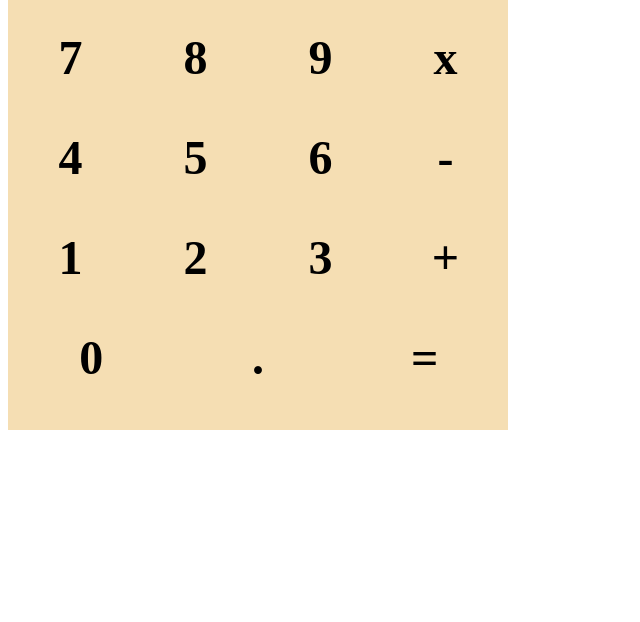
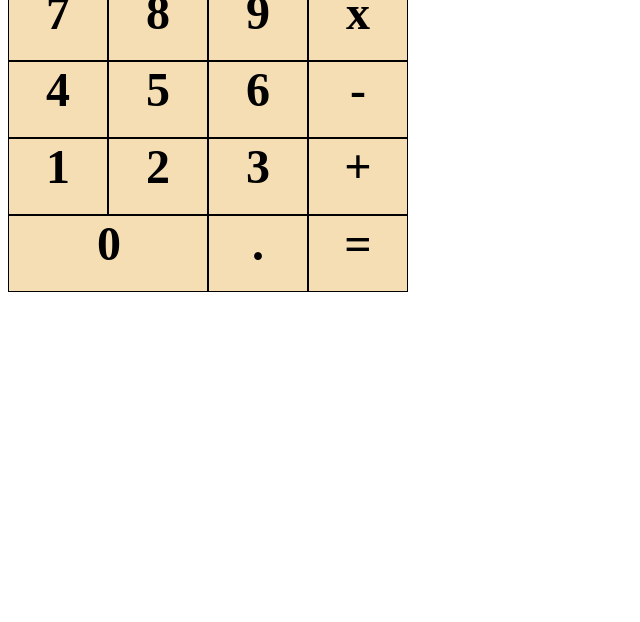
Before and after one commit to kimdang/calculator, a plain HTML site: page index.html in a window 1280 px wide. Shown: the part 178-800 px from the top of the page, without its empty margins (0-640 px from the left). Drawn offline with Linux system fonts and the light colour scheme.

Commit message:
re-sizing and add border

```diff
--- a/index.css
+++ b/index.css
@@ -1,9 +1,7 @@
 .big-container {
     display: flex;
-    background-color: brown;
     flex-direction: column;
-    width: 500px;
-    height: 500px;
+    width: 400px;
 }
 
 
@@ -11,17 +9,31 @@
     display: flex;
     flex-direction: row;
     justify-content: flex-start;
-    align-items: center;
-    background-color: green;
 }
 
 .item {
     background: wheat;
     color: black;
-    width: 100%;
-    height: 100px;
+    height: 75px;
     text-align: center;
     font-size: 3em;
-    margin: auto;
     font-weight: bold;
+    border: 1px solid black;
 }
+.item-number {
+    width: 25%;
+}
+
+.item-ac {
+    width: 75%;
+    padding-left: 3px; /*because of padding */
+}
+
+.item-display {
+    width: 100%
+}
+
+.item-zero {
+    width: 50%;
+    padding-left: 2px;
+}
--- a/index.html
+++ b/index.html
@@ -9,42 +9,42 @@
     <div class="big-container">
 
         <div class="row-container">
-            <div class="item"> Display </div>
+            <div class="item item-display"> Display </div>
         </div>
 
         <div class="row-container">
-            <div class="item">AC</div>
-            <div class="item">/</div>
+            <div class="item item-ac">AC</div>
+            <div class="item item-number">/</div>
         </div>
 
         <div class="row-container">
-            <div class="item">7</div>
-            <div class="item">8</div>
-            <div class="item">9</div>
-            <div class="item">x</div>
+            <div class="item item-number">7</div>
+            <div class="item item-number">8</div>
+            <div class="item item-number">9</div>
+            <div class="item item-number">x</div>
 
         </div>
 
         <div class="row-container">
-                <div class="item">4</div>
-                <div class="item">5</div>
-                <div class="item">6</div>
-                <div class="item">-</div>
+                <div class="item item-number">4</div>
+                <div class="item item-number">5</div>
+                <div class="item item-number">6</div>
+                <div class="item item-number">-</div>
 
         </div>
 
         <div class="row-container">
-                <div class="item">1</div>
-                <div class="item">2</div>
-                <div class="item">3</div>
-                <div class="item">+</div>
+                <div class="item item-number">1</div>
+                <div class="item item-number">2</div>
+                <div class="item item-number">3</div>
+                <div class="item item-number">+</div>
 
         </div>
 
         <div class="row-container">
-                <div class="item">0</div>
-                <div class="item">.</div>
-                <div class="item">=</div>
+                <div class="item item-zero">0</div>
+                <div class="item item-number">.</div>
+                <div class="item item-number">=</div>
 
         </div>
     </div>
```
